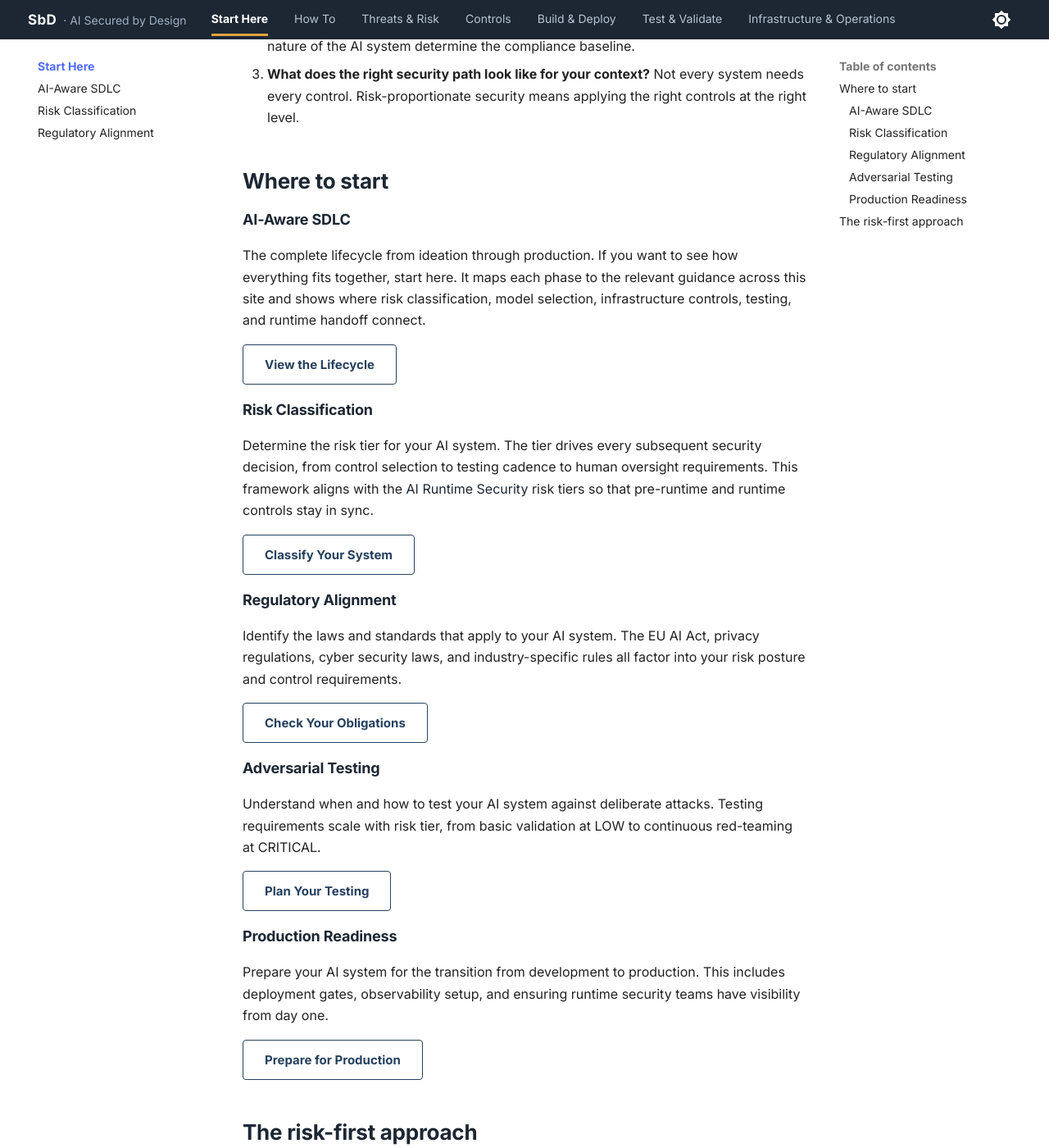
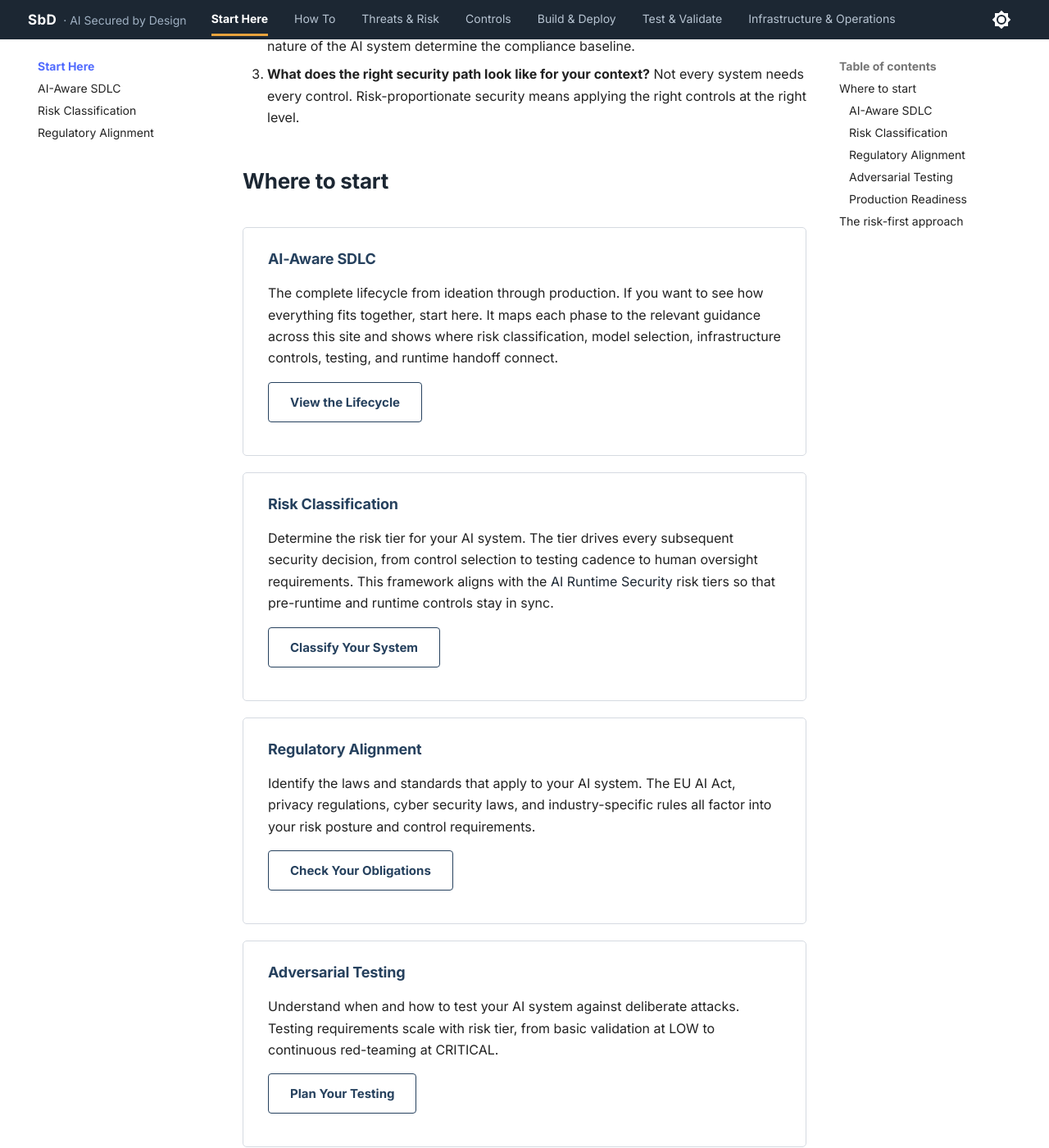
Before and after one commit to JonathanCGill/aisecuredbydesign.io, an MkDocs documentation site: the page built from docs/getting-started/README.md, in a window 1280 px wide and 1400 px high, scrolled down 389 px. Shown: the whole window at 82% size. Built offline with MkDocs 1.6.1 and Material for MkDocs 9.7.7, drawn with Linux system fonts in a browser that asks for light colours.

Commit message:
Fix dark-mode brand tokens, muted-text contrast, and restore path/callout styles
Address review feedback on the visual-system stylesheet:

- Slate theme: define light-blue values for --sbd-brand-mid and
  --sbd-brand-link so links, eyebrows, arrows, borders, focus rings and
  secondary buttons that reference them directly stay legible on the dark
  canvas. Add slate overrides so filled buttons use dark ink on the now
  light-blue fill instead of white on light.
- Light theme: darken --sbd-text-muted from #8a95a1 to #646e7a so muted
  labels (eyebrows, tags, node metadata, matrix headers) meet 4.5:1 on
  both white and the #f4f6f9 alternating band.
- Restore .home-paths/.home-path and .runtime-callout rules, ported to the
  new token system. These components still exist in getting-started/README.md,
  testing-strategy.md and production-readiness.md and were losing their
  borders, spacing and callout treatment.

Co-Authored-By: Claude Opus 4.8 <noreply@anthropic.com>
Claude-Session: https://claude.ai/code/session_019YxpUJouGjGUGct5cAPpzf

```diff
--- a/docs/stylesheets/extra.css
+++ b/docs/stylesheets/extra.css
@@ -21,7 +21,7 @@
   --sbd-border-soft:   #e5e9ee;  /* section dividers */
   --sbd-border-dashed: #c3cbd5;  /* "elsewhere" lifecycle card */
   --sbd-text-body:     #42505e;  /* paragraph text */
-  --sbd-text-muted:    #8a95a1;  /* eyebrows, qualifiers, sub-lines */
+  --sbd-text-muted:    #646e7a;  /* eyebrows, qualifiers, sub-lines (>= 4.5:1 on white and the alt band) */
 
   /* Wordmark descriptor colour (the one place the two sites differ) */
   --sbd-wordmark-desc: #9fb0c2;
@@ -72,6 +72,12 @@
   --md-accent-fg-color:             #7f9dc4;
   --md-accent-fg-color--transparent: rgba(127, 157, 196, 0.14);
   --md-typeset-a-color:  #7f9dc4;
+
+  /* Lift the brand blues so links, eyebrows, arrows, borders and focus
+     rings that reference them directly stay legible on the dark canvas. */
+  --sbd-brand-mid:     #8fabce;
+  --sbd-brand-link:    #9bb8dc;
+  --sbd-brand-link-hv: #b8cee7;
 
   --sbd-surface:       var(--md-code-bg-color);
   --sbd-surface-alt:   rgba(255, 255, 255, 0.03);
@@ -783,6 +789,21 @@ img[src$=".svg"] { max-width: 100%; height: auto; }
   border-color: var(--sbd-brand-dark);
   color: #ffffff;
 }
+/* On the dark canvas the brand fills are light blue, so filled buttons
+   need dark ink instead of white to stay readable. */
+[data-md-color-scheme="slate"] .md-typeset .md-button:hover,
+[data-md-color-scheme="slate"] .md-typeset .md-button:focus,
+[data-md-color-scheme="slate"] .md-typeset .md-button--primary {
+  background: var(--sbd-brand-mid);
+  border-color: var(--sbd-brand-mid);
+  color: var(--sbd-brand-dark);
+}
+[data-md-color-scheme="slate"] .md-typeset .md-button--primary:hover,
+[data-md-color-scheme="slate"] .md-typeset .md-button--primary:focus {
+  background: var(--sbd-brand-link-hv);
+  border-color: var(--sbd-brand-link-hv);
+  color: var(--sbd-brand-dark);
+}
 
 /* ── Breadcrumbs / nav path ── */
 .md-typeset .md-content__inner > nav[aria-label] { color: var(--sbd-text-muted); }
@@ -809,6 +830,64 @@ img[src$=".svg"] { max-width: 100%; height: auto; }
 
 /* ── Architecture diagram helper ── */
 .arch-diagram { display: block; margin: 1.5rem auto; max-width: 38rem; }
+
+/* ── Stacked "where to start" path cards (getting-started/README.md) ── */
+.home-paths {
+  display: flex;
+  flex-direction: column;
+  gap: 1rem;
+  margin: 2rem 0 1rem;
+}
+.home-path {
+  border: 1px solid var(--sbd-border);
+  border-radius: 5px;
+  padding: 1.25rem 1.5rem;
+  background: var(--sbd-surface);
+}
+.md-typeset .home-path h4 {
+  margin-top: 0 !important;
+  margin-bottom: 0.25rem;
+  font-size: var(--fs-h4);
+  color: var(--sbd-brand-mid);
+}
+.home-path p:last-of-type { margin-bottom: 0.75rem; }
+.home-path .md-button {
+  align-self: flex-start;
+  white-space: nowrap;
+}
+
+/* ── Cross-site handoff callout (testing-strategy, production-readiness) ── */
+.runtime-callout {
+  border: 1.5px solid var(--sbd-brand-mid);
+  border-radius: 5px;
+  padding: 1.5rem 2rem;
+  margin: 2.5rem 0 1.5rem;
+  background: var(--sbd-surface-tint);
+  text-align: center;
+}
+.runtime-callout p { margin: 0; }
+.runtime-callout .runtime-callout__label {
+  display: inline-block;
+  font-family: var(--md-code-font);
+  font-size: var(--fs-label);
+  font-weight: 700;
+  letter-spacing: 0.08em;
+  text-transform: uppercase;
+  color: var(--sbd-brand-mid);
+  margin-bottom: 0.5rem;
+}
+.runtime-callout .runtime-callout__title {
+  font-size: var(--fs-h4);
+  font-weight: 700;
+  color: var(--sbd-ink);
+  margin-bottom: 0.35rem;
+}
+.runtime-callout .runtime-callout__desc {
+  font-size: var(--fs-body);
+  color: var(--sbd-text-body);
+  margin-bottom: 1rem;
+}
+.runtime-callout .md-button { font-size: var(--fs-sm); }
 
 /* ============================================================
    Responsive
```
